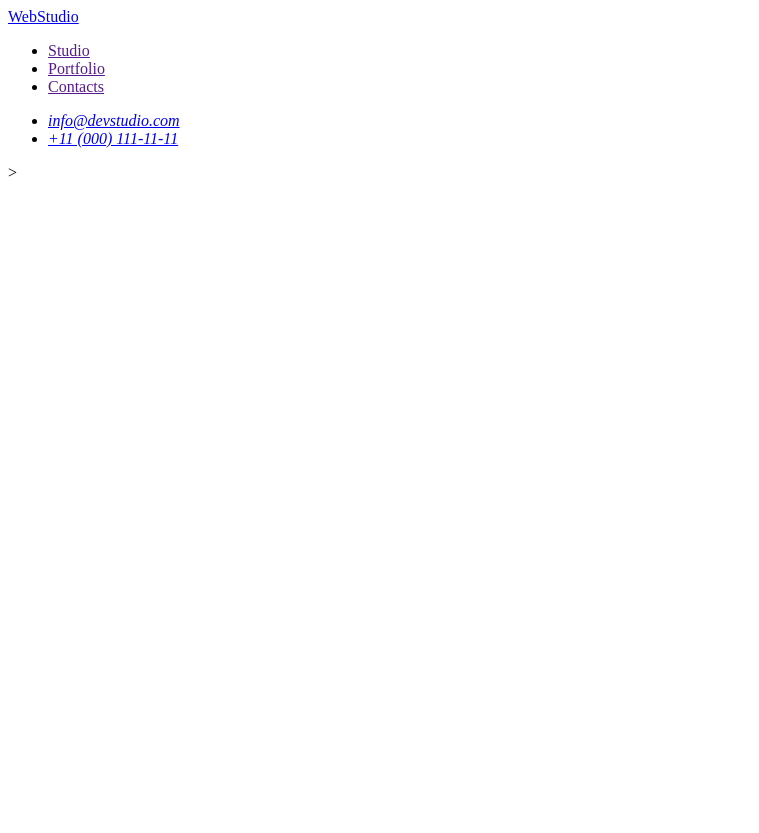
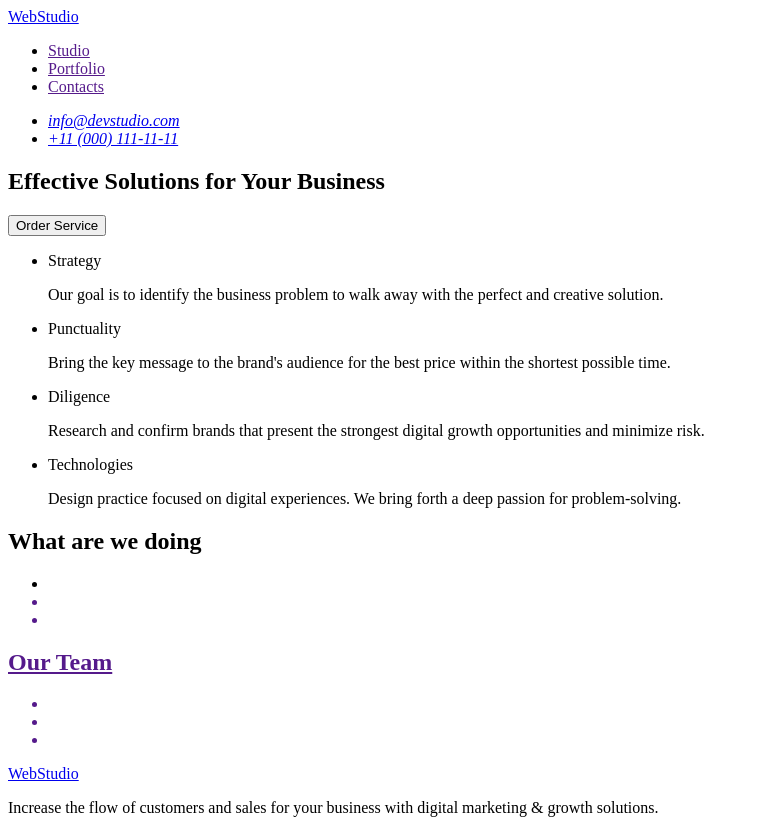
Before and after one commit to Maasika-Liruel/goit-teamproject1-footer, a plain HTML site: page index.html in a window 1280 px wide. Shown: the whole page, without its empty margins (0-759 px from the left). Before the commit the page ends 800 px from the top, so only its background shows below. Drawn offline with Linux system fonts and the light colour scheme.

Commit message:
Fotter section
Fotter

```diff
--- a/index.html
+++ b/index.html
@@ -4,7 +4,7 @@
     <meta charset="UTF-8">
     <meta http-equiv="X-UA-Compatible" content="IE=edge">
     <meta name="viewport" content="width=device-width, initial-scale=1.0">
-    <title>Document</title>
+    <title>WebStudio</title>
 </head>
 <body>
     <!-- Header section -->
@@ -23,6 +23,50 @@
             <li><a href="tel:+110001111111">+11 (000) 111-11-11</a></li>
         </ul>
     </address>
-</header>>
+</header>
+<!-- Main section -->
+<main>
+    <section>
+        <h1>Effective Solutions for Your Business</h1>
+        <button type="button">Order Service</button>
+    </section>
+    <section>
+        <ul>
+            <li>Strategy
+                <p>Our goal is to identify the business problem to walk away with the perfect and creative solution.</p>
+            </li>
+            <li>Punctuality
+                <p>Bring the key message to the brand's audience for the best price within the shortest possible time.</p>
+            </li>
+            <li>Diligence
+                <p>Research and confirm brands that present the strongest digital growth opportunities and minimize risk.</p>
+            </li>
+            <li>Technologies
+                <p>Design practice focused on digital experiences. We bring forth a deep passion for problem-solving.</p>
+            </li>
+        </ul>
+    </section>
+    <section>
+        <h2>What are we doing</h2>
+        <ul>
+            <li><a href><img</a></li>
+            <li></li>
+            <li></li>
+        </ul>
+    </section>
+    <section>
+        <h2>Our Team</h2>
+        <ul>
+            <li></li>
+            <li></li>
+            <li></li>
+        </ul>
+    </section>
+</main>
+<!-- Footer sector -->
+<footer>
+    <a href="./index.html">WebStudio</a>
+    <p>Increase the flow of customers and sales for your business with digital marketing & growth solutions.</p>
+</footer>
 </body>
 </html>
```
